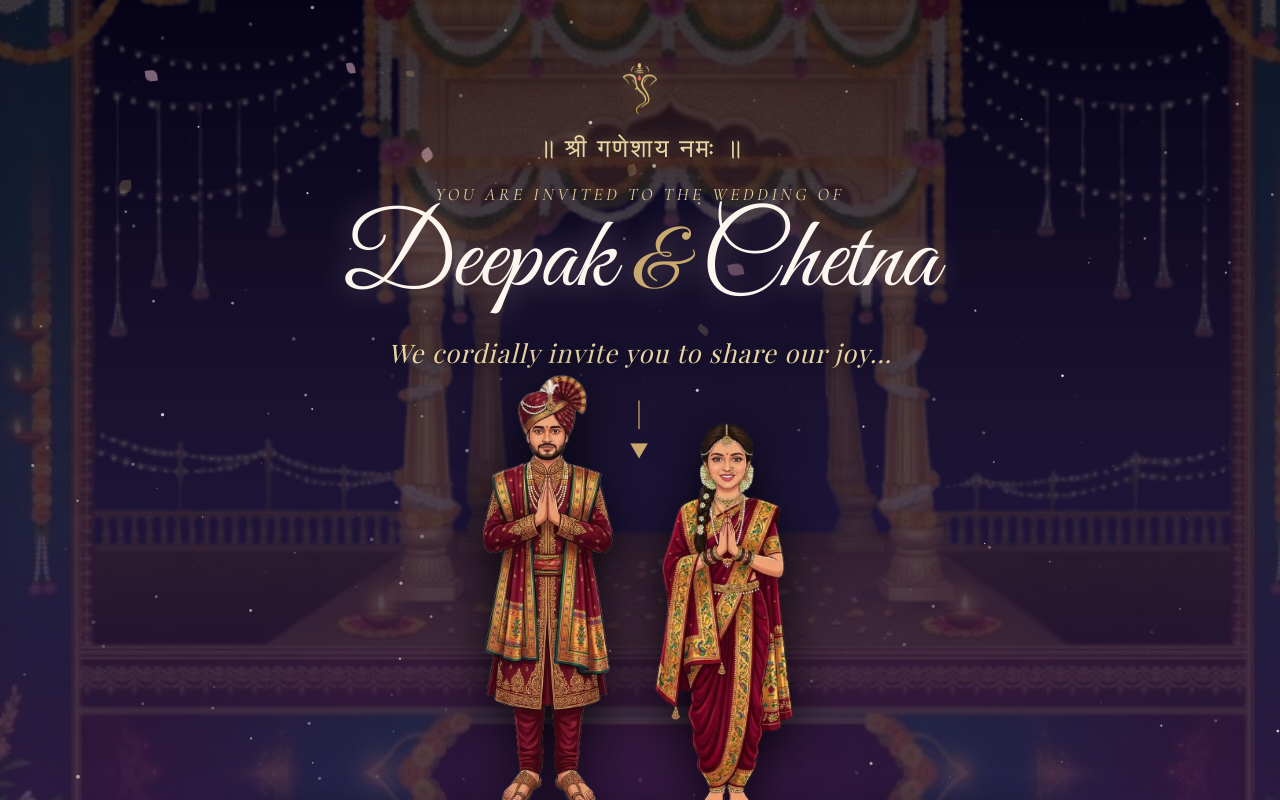
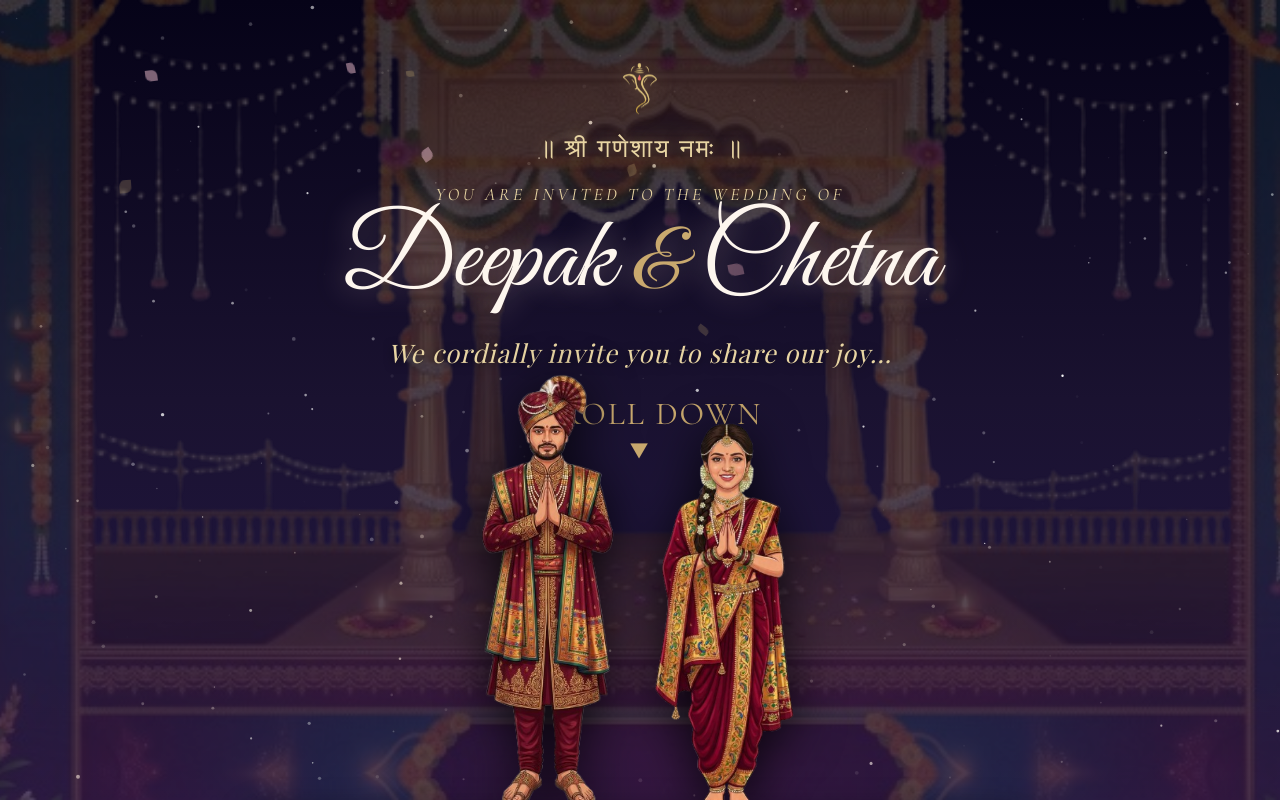
Before and after one commit to Jiyaa04/Deepak_-_Chetna, a plain HTML site: page index.html in a window 1280 px wide. Shown: the top 800 px of the page. Drawn offline with nearby package versions, Linux system fonts and the light colour scheme; a web font is replaced by a local one.

Commit message:
Fix HTML encoding issues in index.html

```diff
--- a/index.html
+++ b/index.html
@@ -294,7 +294,7 @@
   <div class="cordial-invite">We cordially invite you to share our joy...</div>
 
   <div class="scroll-indicator">
-   | <br> ⯆
+   Scroll Down<br> ⯆
   </div>
 </div>
 
```
